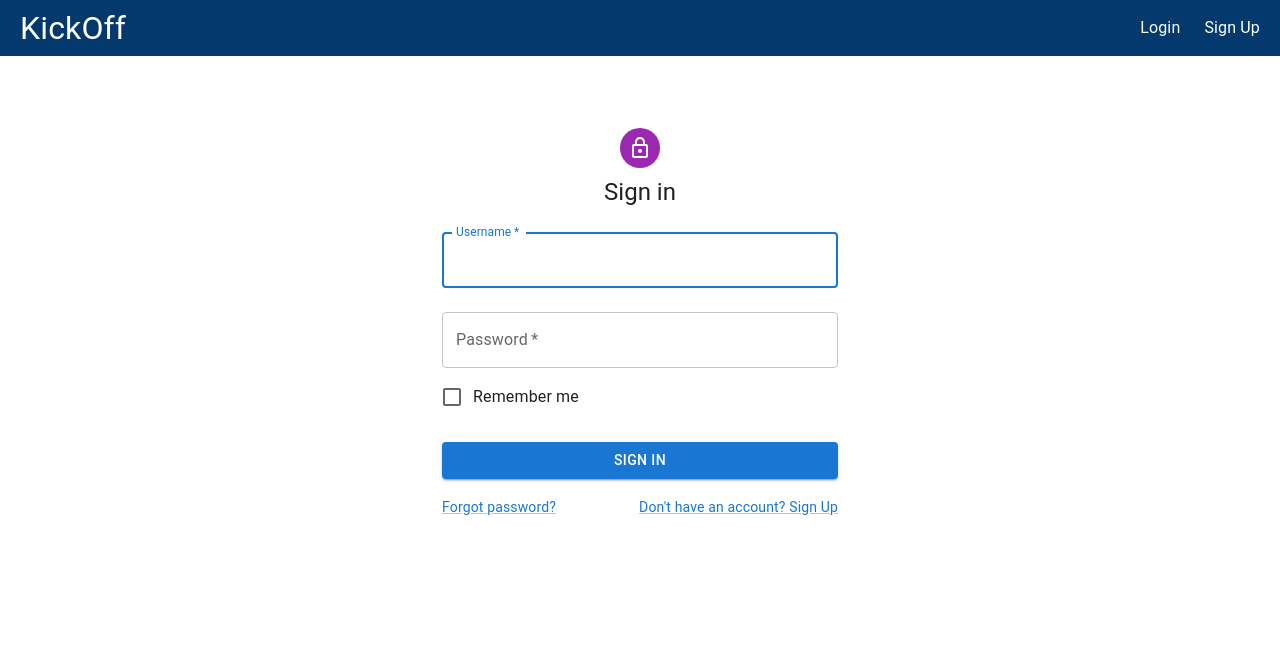
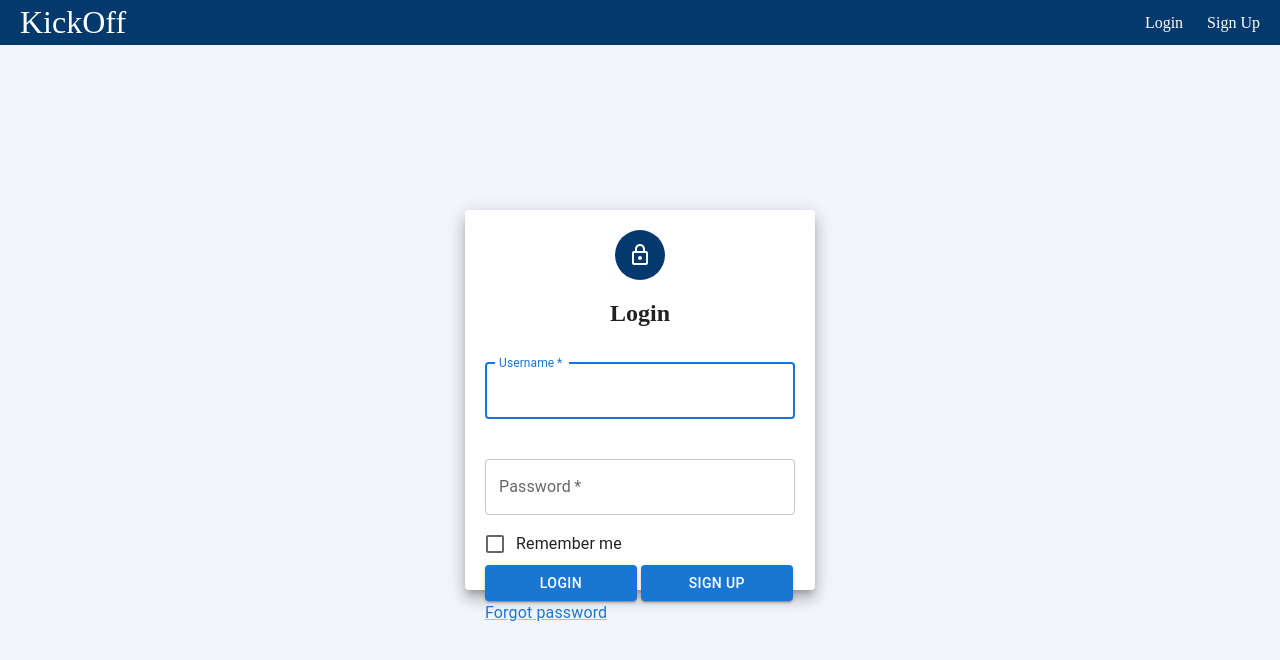
Before and after one commit to SU-CS308-22FA/Team26-KickOff, a React (Create React App) app in the folder client/: page / in a window 1280 px wide. Shown: the top 660 px of the page. Built offline with nearby package versions, Linux system fonts and the light colour scheme.

Commit message:
profile page UI

```diff
--- a/client/package.json
+++ b/client/package.json
@@ -13,6 +13,7 @@
     "@testing-library/user-event": "^13.5.0",
     "axios": "^1.1.3",
     "bootstrap": "^5.2.2",
+    "mdb-react-ui-kit": "^5.0.0",
     "react": "^18.2.0",
     "react-bootstrap": "^2.6.0",
     "react-dom": "^18.2.0",
--- a/client/src/pages/Profile.js
+++ b/client/src/pages/Profile.js
@@ -16,7 +16,6 @@ import { useNavigate } from "react-router-dom";
 
 const Profile = () => {
 	const [username, setUserName] = useState("");
-	const [surname, setSurname] = useState("");
 	const [email, setEmail] = useState("");
 	const [password, setPassword] = useState("");
 	const [confirmPassword, setConfirmPassword] = useState("");
--- a/client/src/pages/login.js
+++ b/client/src/pages/login.js
@@ -43,33 +43,17 @@ const handleSubmit = (event) => {
     const buttonStyle = { margin: "10px 10", width: "49%" }
     return (
       <ThemeProvider theme={theme}>
-			<Container component="main" maxWidth="xs">
-				<CssBaseline />
-				{loading && <Loading size={55}/>}
-				<Box
-					sx={{
-						marginTop: 8,
-						display: "flex",
-						flexDirection: "column",
-						alignItems: "center",
-					}}
-				>
-					<Avatar sx={{ m: 1, bgcolor: "secondary.main" }}>
-						<LockOutlinedIcon />
-					</Avatar>
-					<Typography component="h1" variant="h5">
-						Sign in
-					</Typography>
-					<Box
-						component="form"
-						onSubmit={handleSubmit}
-						noValidate
-						sx={{ mt: 1 }}
-					>
+			<Grid>
+        <Paper elevation={10} style={paperStyle}>
+          <Grid align= "center">
+            <Avatar style={avatarStyle}><LockOutlinedIcon/></Avatar>
+            <h2>Login</h2>
+          </Grid>
 			<TextField
 							margin="normal"
 							required
 							fullWidth
+							placeholder='Enter Username'
 							id="username"
 							label="Username"
 							name="username"
@@ -77,6 +61,7 @@ const handleSubmit = (event) => {
 							onChange={(e) => setUsername(e.target.value)}
 							autoFocus
 						/>
+            <p> </p>
 			<TextField
 							margin="normal"
 							required
@@ -91,47 +76,39 @@ const handleSubmit = (event) => {
 						/>
           <FormControlLabel
             control={
-								<Checkbox value="remember" color="primary" />
+              <Checkbox
+                  name="CheckB"
+                  color="primary"
+              />
             }
             label="Remember me"
           />
-						<Box
-						>
-							<Paper>
-								<Box
-									textAlign="center"
-									color="red"
-								>
-								{error && error}
-								</Box>
-							</Paper>
 
-						</Box>
-						<Button
-							type="submit"
-							fullWidth
-							variant="contained"
-							sx={{ mt: 3, mb: 2 }}
-							disabled={loading}
-						>
-							Sign In
+          <Grid>
+            <Link href="/" color="rgb(255,255,255)">
+              <Button type="submit" color="primary" variant='contained' onClick = { handleSubmit } style = {buttonStyle} halfWidth>
+                Login
               </Button>
-						<Grid container>
-							<Grid item xs>
-								<Link href="#" variant="body2">
-									Forgot password?
+            </Link>
+            <span> {"    "} </span>
+            <Link href="/signup" color="rgb(255,255,255)" >
+              <Button type="submit" color="primary" variant='contained' style = {buttonStyle} halfWidth>
+                Sign Up
+              </Button>
             </Link>
           </Grid>
-							<Grid item>
-								<Link href="/signup" variant="body2">
-									{"Don't have an account? Sign Up"}
+          <Typography>
+            <Link href = "#">
+              Forgot password
             </Link>
+          </Typography>
+        </Paper>
       </Grid>
-						</Grid>
-					</Box>
-				</Box>
-			</Container>
 		</ThemeProvider>
+	/*
+
+
+	*/
 	);
   }
 
--- a/client/src/styles/Profile.css
+++ b/client/src/styles/Profile.css
@@ -13,3 +13,62 @@
 		flex-direction: column-reverse;
 	}
 }
+body{margin-top:20px;
+	background-color:#f2f6fc;
+	color:#69707a;
+	}
+	.img-account-profile {
+		height: 10rem;
+	}
+	.rounded-circle {
+		border-radius: 50% !important;
+	}
+	.card {
+		box-shadow: 0 0.15rem 1.75rem 0 rgb(33 40 50 / 15%);
+	}
+	.card .card-header {
+		font-weight: 500;
+	}
+	.card-header:first-child {
+		border-radius: 0.35rem 0.35rem 0 0;
+	}
+	.card-header {
+		padding: 1rem 1.35rem;
+		margin-bottom: 0;
+		background-color: rgba(33, 40, 50, 0.03);
+		border-bottom: 1px solid rgba(33, 40, 50, 0.125);
+	}
+	.form-control, .dataTable-input {
+		display: block;
+		width: 100%;
+		padding: 0.875rem 1.125rem;
+		font-size: 0.875rem;
+		font-weight: 400;
+		line-height: 1;
+		color: #69707a;
+		background-color: #fff;
+		background-clip: padding-box;
+		border: 1px solid #c5ccd6;
+		-webkit-appearance: none;
+		-moz-appearance: none;
+		appearance: none;
+		border-radius: 0.35rem;
+		transition: border-color 0.15s ease-in-out, box-shadow 0.15s ease-in-out;
+	}
+
+	.nav-borders .nav-link.active {
+		color: #0061f2;
+		border-bottom-color: #0061f2;
+	}
+	.nav-borders .nav-link {
+		color: #69707a;
+		border-bottom-width: 0.125rem;
+		border-bottom-style: solid;
+		border-bottom-color: transparent;
+		padding-top: 0.5rem;
+		padding-bottom: 0.5rem;
+		padding-left: 0;
+		padding-right: 0;
+		margin-left: 1rem;
+		margin-right: 1rem;
+	}
```
Also changed, not shown: 1 other file (tests, documents, lock files or other folders). Lines whose indentation alone changed are shown as unchanged.
